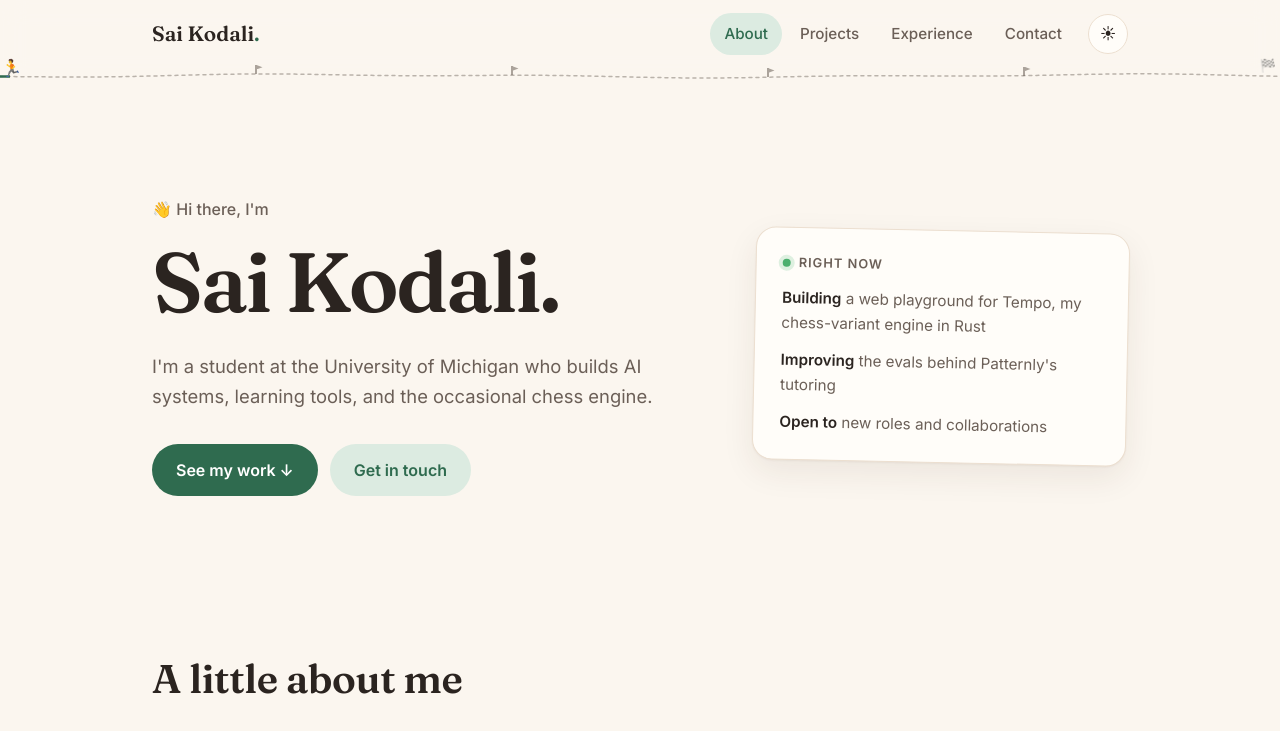
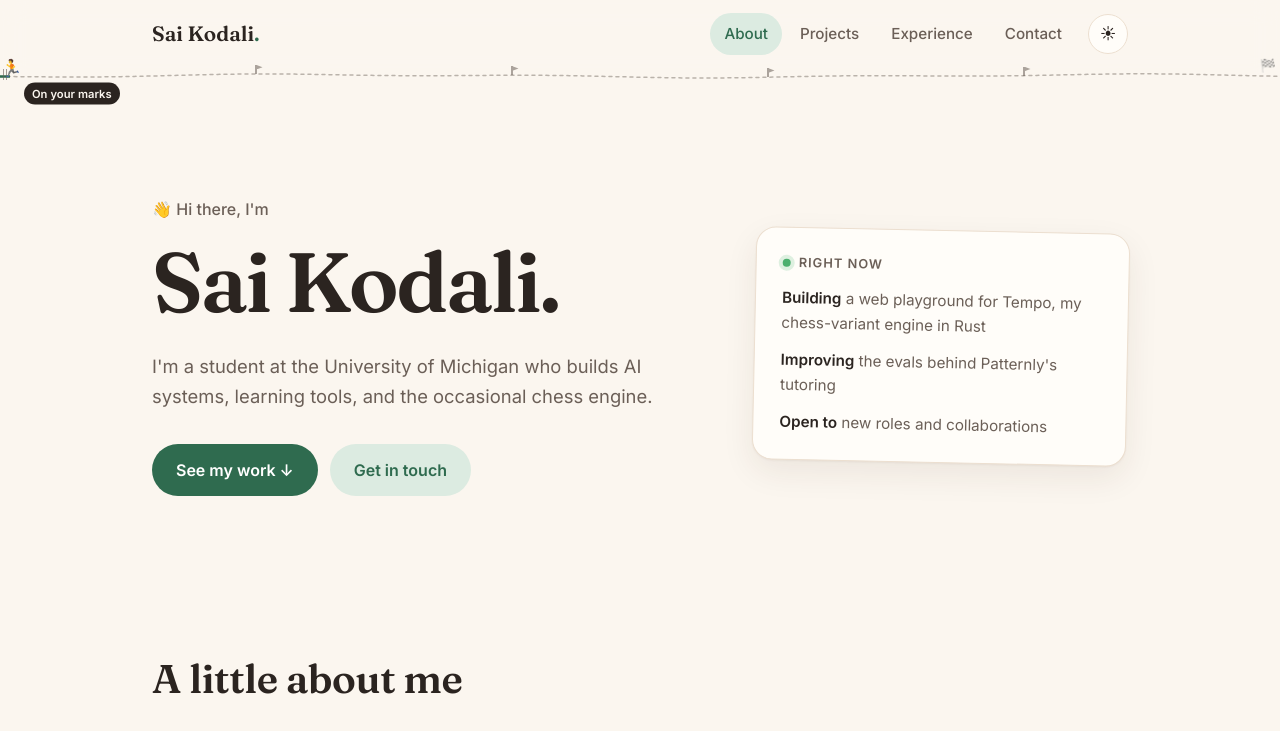
Before and after one commit to skodali31/portfolio_site, a plain HTML site: page index.html in a window 1280 px wide. Shown: the top 731 px of the page. Drawn offline with Linux system fonts and the light colour scheme.

Commit message:
Add a start line to the progress bar
Shows a start mark and "On your marks" at the top of the page, and
flashes "Go!" when you start scrolling.

```diff
--- a/index.html
+++ b/index.html
@@ -8,7 +8,7 @@
   <link rel="preconnect" href="https://fonts.googleapis.com" />
   <link rel="preconnect" href="https://fonts.gstatic.com" crossorigin />
   <link href="https://fonts.googleapis.com/css2?family=Fraunces:ital,opsz,wght@0,9..144,500;0,9..144,600;1,9..144,500&family=Inter:wght@400;500;600&display=swap" rel="stylesheet" />
-  <link rel="stylesheet" href="styles.css?v=6" />
+  <link rel="stylesheet" href="styles.css?v=7" />
   <script>
     // Apply saved theme before paint to avoid a flash
     try {
@@ -34,7 +34,7 @@
         <span class="sun">☀</span><span class="moon">☾</span>
       </button>
     </div>
-    <div class="race" aria-hidden="true"><svg class="course" viewBox="0 0 1000 14" preserveAspectRatio="none"><defs><clipPath id="covered"><rect class="covered-rect" x="0" y="0" width="0" height="14"/></clipPath></defs><path class="trail"/><path class="trail-done" clip-path="url(#covered)"/></svg><span class="runner-pos"><span class="runner"><span class="stride">🏃</span></span><span class="pace">0.0 km</span></span><span class="finish">🏁</span></div>
+    <div class="race" aria-hidden="true"><svg class="course" viewBox="0 0 1000 14" preserveAspectRatio="none"><defs><clipPath id="covered"><rect class="covered-rect" x="0" y="0" width="0" height="14"/></clipPath></defs><path class="trail"/><path class="trail-done" clip-path="url(#covered)"/></svg><span class="start-line"></span><span class="runner-pos"><span class="runner"><span class="stride">🏃</span></span><span class="pace">0.0 km</span></span><span class="finish">🏁</span></div>
   </header>
 
   <main id="top">
@@ -194,6 +194,6 @@
     <a href="#top">Back to top ↑</a>
   </footer>
 
-  <script src="script.js?v=4"></script>
+  <script src="script.js?v=5"></script>
 </body>
 </html>
--- a/script.js
+++ b/script.js
@@ -78,7 +78,7 @@ const flags = [1, 2, 3, 4].map((k) => {
   return f;
 });
 
-let lastY = scrollY, idle;
+let lastY = scrollY, idle, wasStart = true, goUntil = 0, goTimer;
 const updateRace = (moving) => {
   const max = document.documentElement.scrollHeight - innerHeight;
   const pct = max > 0 ? Math.min(1, scrollY / max) : 0;
@@ -88,8 +88,19 @@ const updateRace = (moving) => {
   coveredRect.setAttribute("width", (x / w) * 1000);
   flags.forEach((f, i) => f.classList.toggle("passed", pct >= (i + 1) / 5));
   const done = pct >= 0.995;
-  pace.textContent = done ? "5K done 🎉" : (pct * 5).toFixed(1) + " km";
+  const atStart = pct <= 0.002;
+  if (wasStart && !atStart) {            // just left the start line: flash "Go!"
+    goUntil = performance.now() + 900;
+    clearTimeout(goTimer);
+    goTimer = setTimeout(() => updateRace(false), 950);
+  }
+  wasStart = atStart;
+  const going = !done && !atStart && performance.now() < goUntil;
+  pace.textContent = done ? "5K done 🎉" : atStart ? "On your marks" : going ? "Go!" : (pct * 5).toFixed(1) + " km";
   race.classList.toggle("done", done);
+  race.classList.toggle("start", atStart);
+  race.classList.toggle("go", going);
+  race.classList.toggle("early", x < 140);
   if (scrollY !== lastY) race.classList.toggle("back", scrollY < lastY);
   lastY = scrollY;
   if (moving) {
--- a/styles.css
+++ b/styles.css
@@ -278,7 +278,14 @@ em { font-family: var(--serif); font-style: italic; }
   opacity: 0; transform: translateY(-3px); transition: opacity .2s, transform .2s; pointer-events: none;
 }
 .race.moving .pace, .race.done .pace { opacity: 1; transform: none; }
-.race.done .pace { background: var(--accent); color: var(--on-accent); }
+.race.done .pace, .race.go .pace { background: var(--accent); color: var(--on-accent); }
+.race.start .pace, .race.go .pace { opacity: 1; transform: none; }
+.race.early .pace { right: auto; left: 14px; }       /* near the start, show the tag to the right */
+.start-line {                           /* double start line at the left end */
+  position: absolute; left: 3px; top: 1px; width: 4px; height: 11px;
+  border-left: 1.5px solid color-mix(in srgb, var(--muted) 60%, transparent);
+  border-right: 1.5px solid color-mix(in srgb, var(--muted) 60%, transparent);
+}
 .finish { position: absolute; right: 4px; top: -9px; font-size: 13px; line-height: 1; opacity: .5; transform-origin: bottom left; }
 .race.done .finish { opacity: 1; animation: wave .6s ease-in-out 3; }
 @keyframes wave { 50% { transform: rotate(-14deg); } }
```
